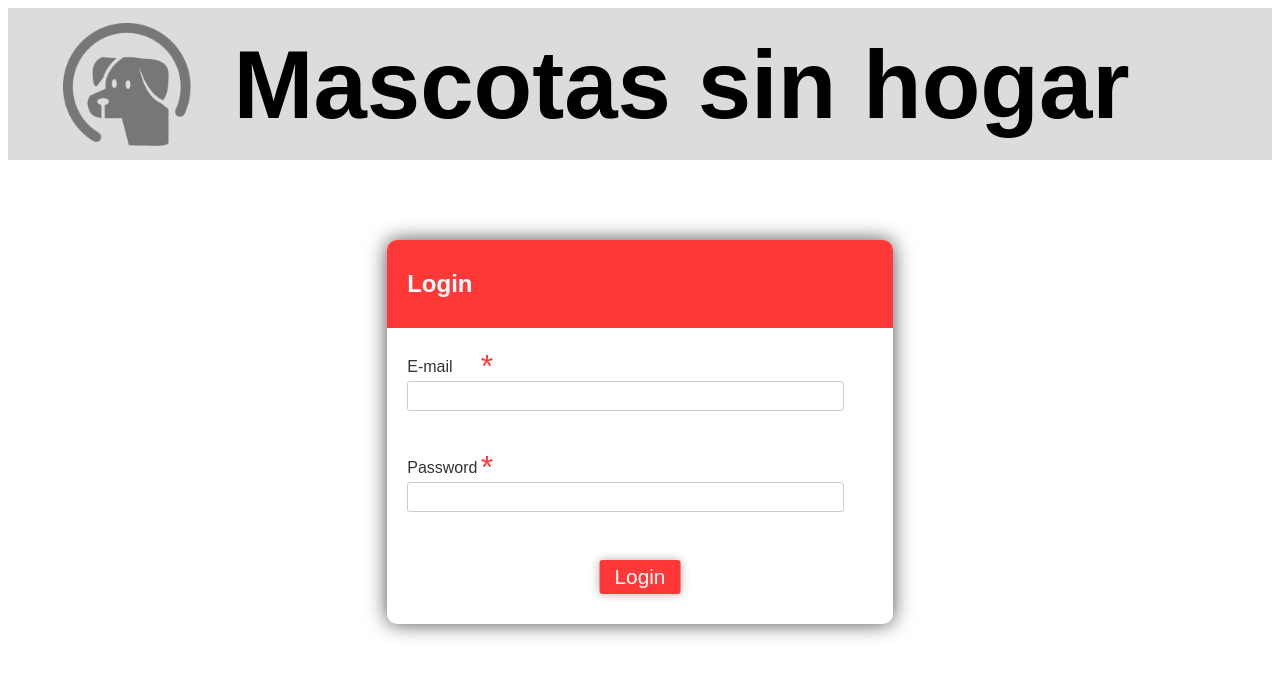
After one commit to driden/PHP, a PHP site: page /login.html in a window 1280 px wide. The commit adds this page. Shown: the top 677 px of the page. Run offline with PHP 8.4, Linux system fonts and the light colour scheme.

Commit message:
Limpieza de css y renombre de login.html

```diff
--- a/Entrega/css/cards.css
+++ b/Entrega/css/cards.css
@@ -6,6 +6,7 @@
     margin-left: 6%;
     margin-top: 5%;
     display: -webkit-inline-box;
+    border-radius: 10px;
     box-shadow: 0 4px 8px 0 rgba(0, 0, 0, 0.2), 0 6px 20px 0 rgba(0, 0, 0, 0.19);
 }
 
--- a/Entrega/css/style.css
+++ b/Entrega/css/login.css
@@ -1,23 +1,17 @@
-html, body {
-    border: 0;
-    padding: 0;
-    margin: 0;
-    height: 100%;
+body {
+      font-family: Arial, Helvetica, sans-serif;
 }
-
-  body {
-    background: tomato;
+#formContainer {
+  margin-top: 80px;
   display: flex;
   justify-content: center;
   align-items: center;
   font-size: 16px;
 }
-
   form {
     background: white;
     width: 40%;
     box-shadow: 0px 0px 20px rgba(0, 0, 0, 0.7);
-    font-family: lato;
     position: relative;
     color: #333;
     border-radius: 10px;
@@ -26,7 +20,7 @@ html, body {
     background: #FF3838;
     padding: 30px 20px;
     color: white;
-    font-size: 1.2em;
+    font-size: 1.5em;
     font-weight: 600;
     border-radius: 10px 10px 0 0;
   }
@@ -54,11 +48,7 @@ html, body {
     outline: none;
     border: 1px solid #ccc;
   }
-  form .help {
-    margin-left: 20px;
-    font-size: 0.8em;
-    color: #777;
-  }
+
   form button {
     position: relative;
     margin-top: 30px;
--- a/Entrega/index.html
+++ b/Entrega/index.html
@@ -87,7 +87,7 @@
 
     <div id="results">
     <p align="right">
-           <b><a href="./form.html">Iniciar sesión</a></b>
+           <b><a href="./login.html">Iniciar sesión</a></b>
         </p>
 
         <div id="cards">
--- /dev/null
+++ b/Entrega/login.html
@@ -0,0 +1,45 @@
+<!DOCTYPE html>
+<html lang="en">
+
+<head>
+    <meta charset="UTF-8">
+    <link rel="stylesheet" href="css/login.css">
+    <link href="./css/header.css" rel="stylesheet" type="text/css">
+</head>
+
+<body>
+
+        <div id="header">
+                <div id="logo">
+                    <a href="./index.html">
+                        <img src="./img/logo.png" alt="Logo" id="logo">
+                    </a>
+                </div>
+                <div id="title">
+                    <span>Mascotas sin hogar</span>
+                </div>
+            </div>
+    <div id="formContainer">
+
+    <form>
+        <header>Login</header>
+        <label>E-mail
+            <span>*</span>
+        </label>
+        <input type="text" name="username">
+        <br>
+
+
+        <label>Password
+            <span>*</span>
+        </label>
+        <input type="password" name="password">
+        <br>
+
+        <button>Login</button>
+    </form>
+    </div>
+
+</body>
+
+</html>
```
Also changed, not shown: Entrega/form.html (deleted, +0 -30 lines). Lines whose indentation alone changed are shown as unchanged.
